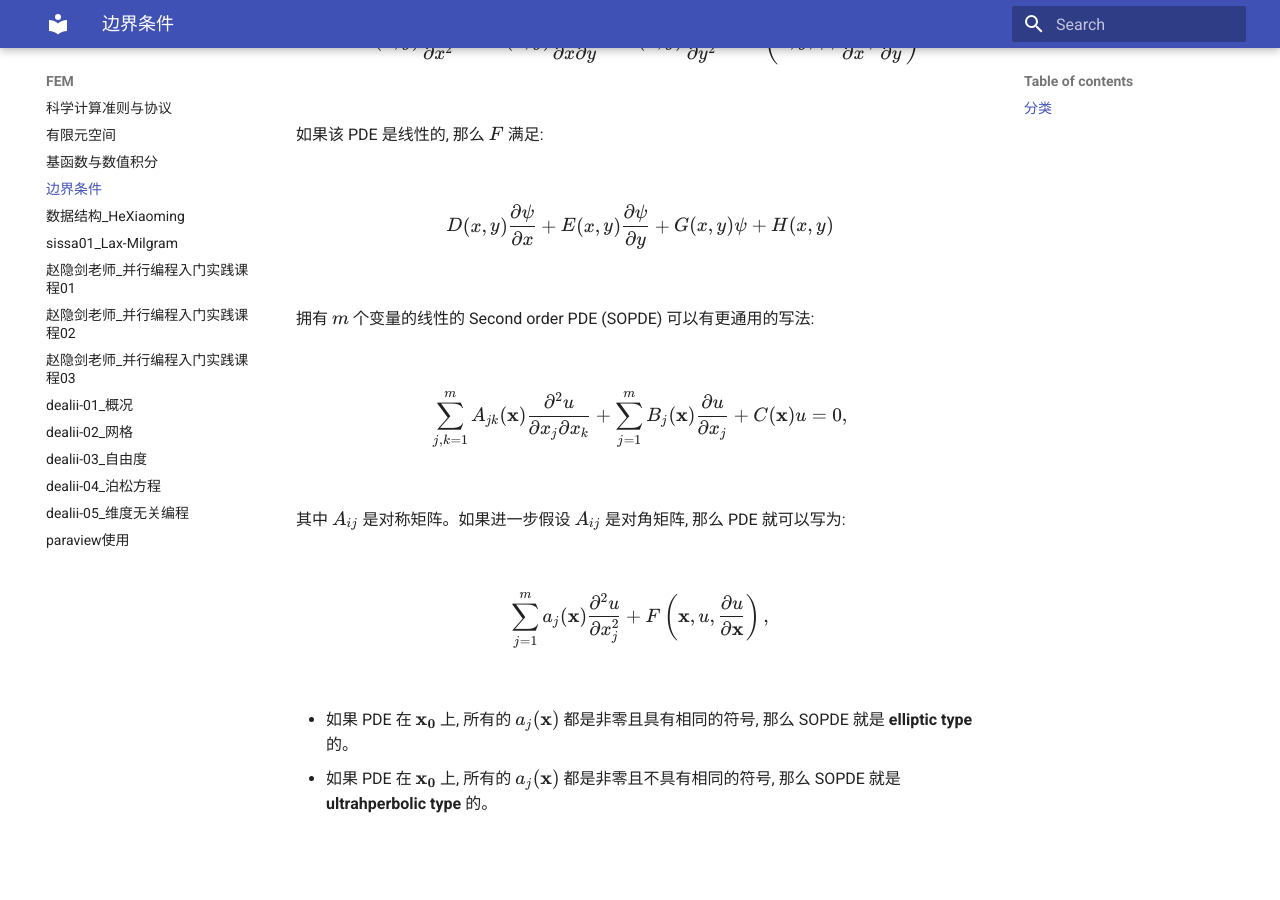
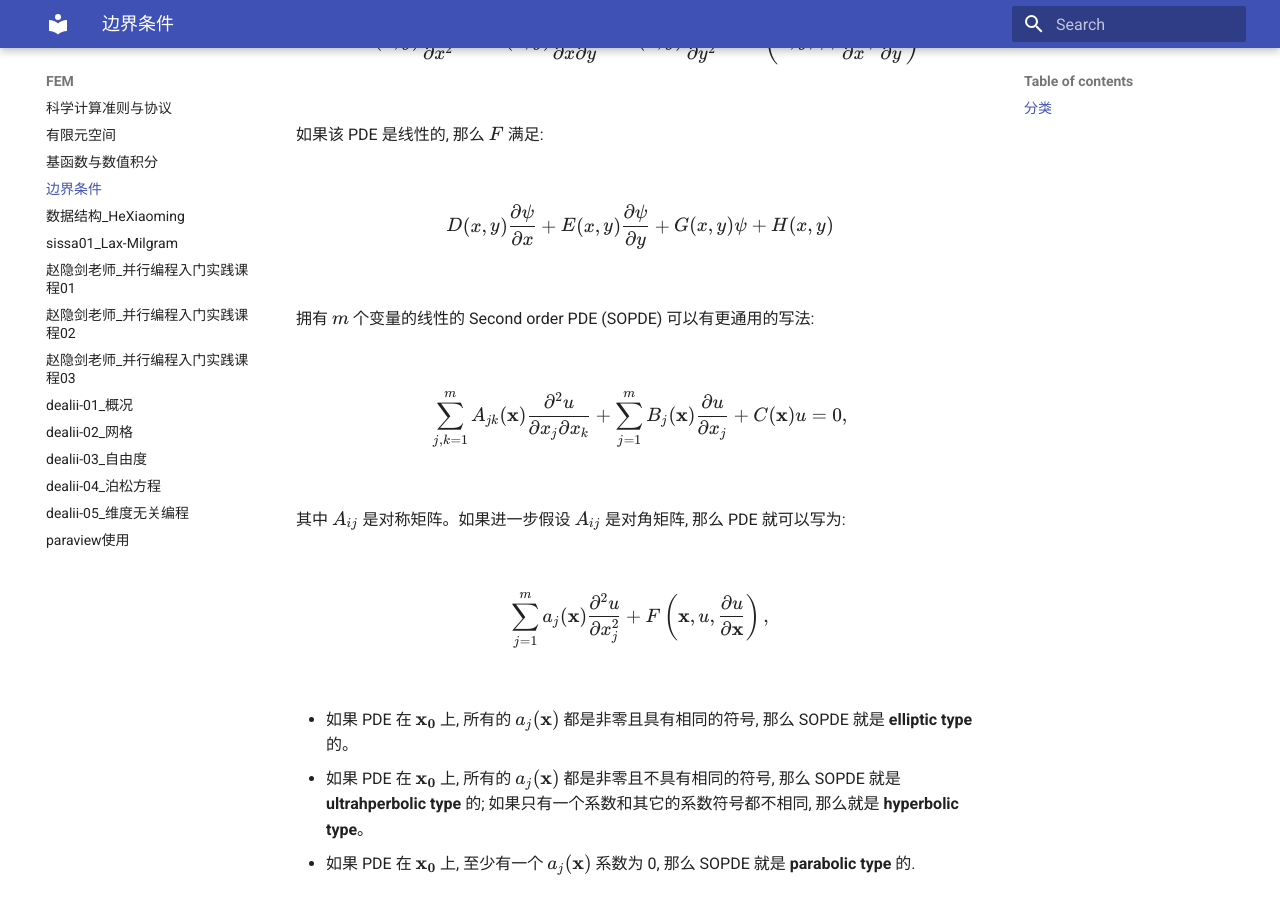
Before and after one commit to ymma98/technotes, an MkDocs documentation site: the page built from docs/FEM/边界条件.md, in a window 1280 px wide and 900 px high, scrolled down 627 px. Built offline with MkDocs 1.6.1 and Material for MkDocs 9.7.7, drawn with Linux system fonts in a browser that asks for light colours; before the commit the page ends 1468 px from its top, so only the background shows below that.

Commit message:
docs/FEM/边界条件.md updated from https://stackedit.cn/

```diff
--- a/docs/FEM/边界条件.md
+++ b/docs/FEM/边界条件.md
@@ -34,11 +34,12 @@ $$
 $$ \sum_{j=1}^m a_j(\mathbf{x}) \frac{\partial^2 u}{\partial x_j^2} + F\left(\mathbf{x}, u, \frac{\partial u}{\partial \mathbf{x}}\right), $$
 
 * 如果 PDE 在 $\mathbf{x_0}$ 上, 所有的 $a_j(\mathbf{x})$ 都是非零且具有相同的符号, 那么 SOPDE 就是 **elliptic type** 的。
-* 如果 PDE 在 $\mathbf{x_0}$ 上, 所有的 $a_j(\mathbf{x})$ 都是非零且不具有相同的符号, 那么 SOPDE 就是 **ultrahperbolic type** 的。
+* 如果 PDE 在 $\mathbf{x_0}$ 上, 所有的 $a_j(\mathbf{x})$ 都是非零且不具有相同的符号, 那么 SOPDE 就是 **ultrahperbolic type** 的; 如果只有一个系数和其它的系数符号都不相同, 那么就是 **hyperbolic type**。
+*  如果 PDE 在 $\mathbf{x_0}$ 上, 至少有一个 $a_j(\mathbf{x})$ 系数为 0, 那么 SOPDE 就是 **parabolic type** 的.
 
 
 
 <!--stackedit_data:
-eyJoaXN0b3J5IjpbNzI4MzE0ODMwLDYzMDUzNDc3OCw0MzYzOD
-k3OTYsNDI0NDI2NjNdfQ==
+eyJoaXN0b3J5IjpbLTE2OTc2ODEyNDAsNjMwNTM0Nzc4LDQzNj
+M4OTc5Niw0MjQ0MjY2M119
 -->
```
